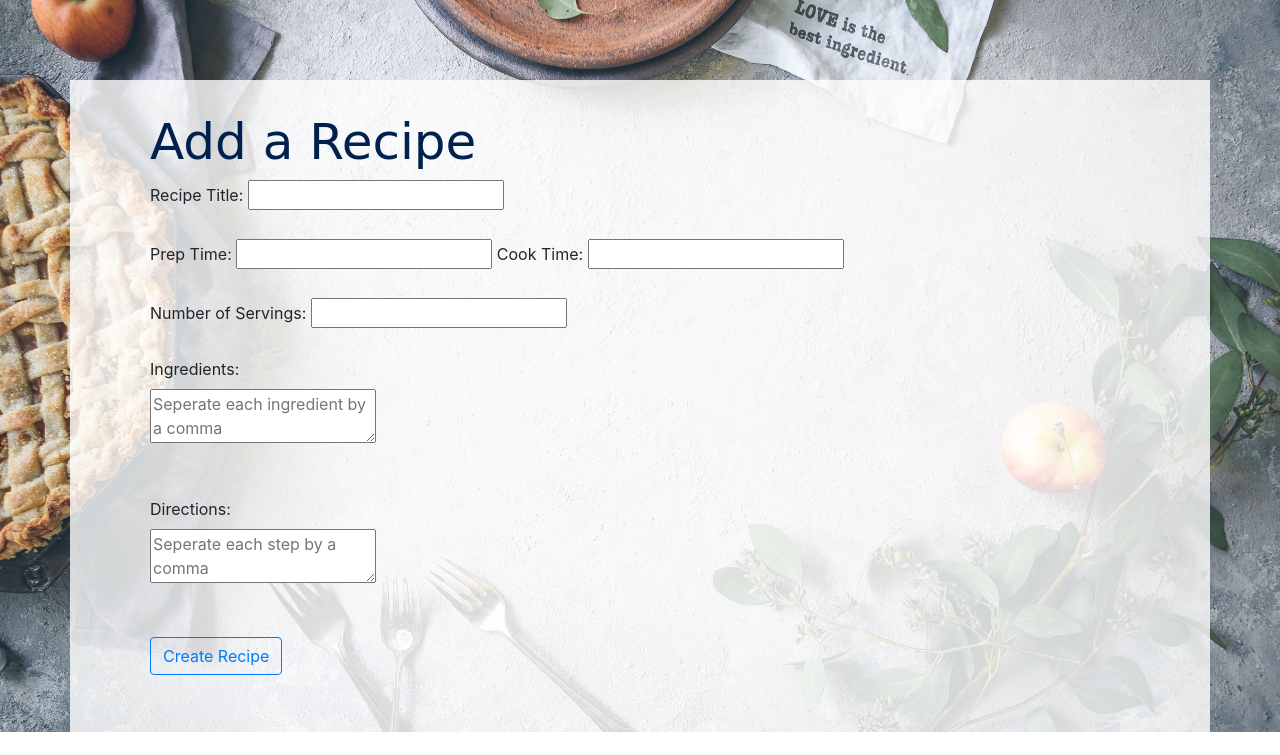
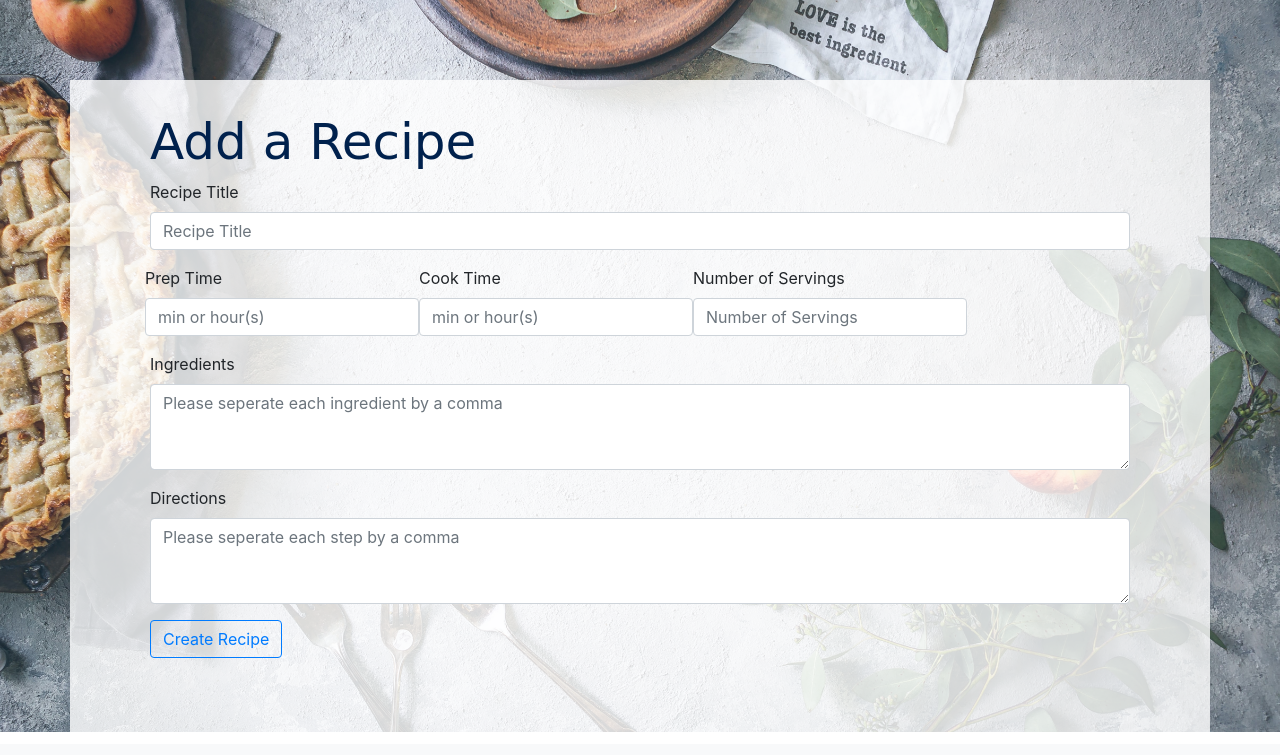
Before and after one commit to AmyYang1799/HB-Project-web-app, a Flask app: page /add_recipe in a window 1280 px wide. Shown: the part 56-811 px from the top of the page. After the commit the page ends 788 px from the top, so only its background shows below. Run offline with Flask 2, Linux system fonts and the light colour scheme; the visitor is signed in with stand-in values (Sample User, id 1); some web fonts are replaced.

Commit message:
Incorporated Bootstrap grid forms in recipe_form.html. Created README.txt

```diff
--- a/server.py
+++ b/server.py
@@ -70,6 +70,12 @@ def create_account():
         user = crud.get_user_by_email(email)
         if user:
             flash("Cannot create an account with that email. Try again.")
+        elif email == "" and password == "":
+            flash("Cannot create an account with that email and password. Try again.")
+        elif email == "":
+            flash("Cannot create an account with that email. Try again.")
+        elif password == "":
+            flash("Cannot create an account. Please enter a valid password.")
         else:
             fname = request.form.get("fname")
             lname = request.form.get("lname")
--- a/static/css/style.css
+++ b/static/css/style.css
@@ -71,8 +71,8 @@ ul {
 
     margin-top: 10em;
     box-sizing: content-box;
-    width: 350px;
-    height: 150px;
+    width: 400px;
+    height: 125px;
 }
 
 div.alert {
--- a/templates/recipe_form.html
+++ b/templates/recipe_form.html
@@ -27,14 +27,11 @@
     <h2>Add a Recipe</h2>
 
 
-    <form id="recipes-form" method="POST">
+    <!-- <form id="recipes-form" method="POST">
 
         <label>Recipe Title: </label>
         <input type="text" id="recipe_name" name="recipe_name">
-        <!-- <br>
-        <br>
-        <label>Upload an image:</label>
-        <input type="file" id="image_path" name="image_path"> -->
+
         <br>
         <br>
         <label>Prep Time: </label>
@@ -60,7 +57,44 @@
 
         <button id="submit" class="btn btn-outline-primary">Create Recipe</button>
 
+      </form> -->
+
+
+
+      <form id="recipes-form" method="POST">
+        <div class="form-group">
+          <label for="input">Recipe Title</label>
+          <input type="text" class="form-control" id="recipe_name" placeholder="Recipe Title" name="recipe_name">
+        </div>
+        <div class="form-row">
+          <div class="form-group">
+            <label for="inputEmail4">Prep Time</label>
+            <input type="text" class="form-control" id="prep_time" placeholder="min or hour(s)" name="prep_time">
+          </div>
+          <div class="form-group">
+            <label for="inputPassword4">Cook Time</label>
+            <input type="text" class="form-control" id="cook_time" placeholder="min or hour(s)" name="cook_time">
+          </div>
+          <div class="form-group">
+            <label for="inputAddress2">Number of Servings</label>
+            <input type="text" class="form-control" id="num_servings" placeholder="Number of Servings" name="num_servings">
+          </div>
+        </div>
+        <div class="form-group">
+          <label for="ingredients">Ingredients</label>
+          <textarea class="form-control" id="ingredients" rows="3" name="ingredients" placeholder="Please seperate each ingredient by a comma"></textarea>
+        </div>
+        <div class="form-group">
+          <label for="directions">Directions</label>
+          <textarea class="form-control" id="directions" rows="3" name="directions" placeholder="Please seperate each step by a comma"></textarea>
+        </div>
+
+
+        <button id="submit" class="btn btn-outline-primary">Create Recipe</button>
+        </div>
       </form>
+
+
 
       <script src="/static/js/recipes.js"></script>
   </body>
```
Also changed, not shown: templates/layout.html (deleted, +0 -12 lines), templates/signup.html (+23 -28 lines), README.txt (added).
